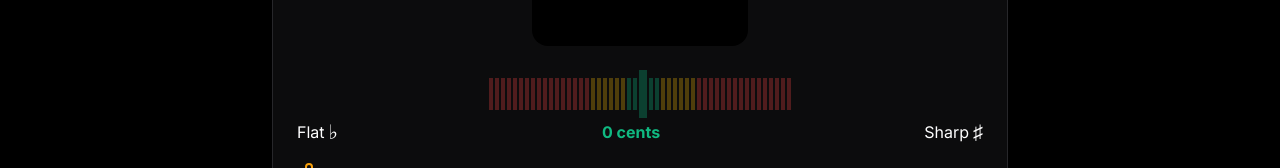
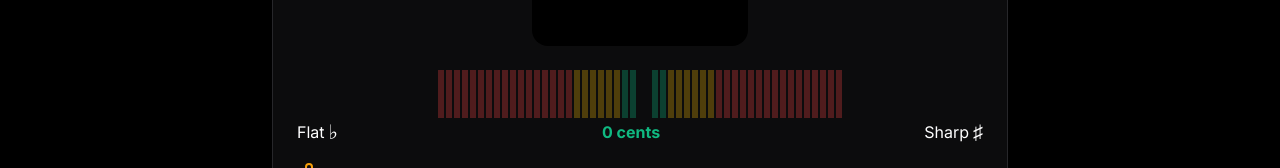
Before and after one commit to randysoller/onspace-9bg96c-13939, a React (Vite) app: page /tuner in a window 1280 px wide. Shown: the part 411-579 px from the top of the page. Built offline with nearby package versions, Linux system fonts and the light colour scheme; no server answers.

Commit message:
Resize tuner circle and bar meter

```diff
--- a/src/pages/Tuner.tsx
+++ b/src/pages/Tuner.tsx
@@ -63,10 +63,10 @@ export default function Tuner() {
       // Light up the bar if it's at the current cent position (only when frequency is detected)
       const isActive = detectedFrequency && Math.abs(i - centPosition) <= 1;
 
-      // Middle bar is taller (h-12 vs h-8) and thicker (w-2 vs w-1)
+      // Middle bar is taller (h-18 vs h-12) and thicker (w-3 vs w-1.5) - 50% larger
       const isMiddleBar = i === centerBar;
-      const barHeight = isMiddleBar ? 'h-12' : 'h-8';
-      const barWidth = isMiddleBar ? 'w-2' : 'w-1';
+      const barHeight = isMiddleBar ? 'h-18' : 'h-12';
+      const barWidth = isMiddleBar ? 'w-3' : 'w-1.5';
 
       bars.push(
         <div
@@ -147,7 +147,7 @@ export default function Tuner() {
             <div className="relative inline-flex items-center justify-center bg-black rounded-2xl px-12 py-8" style={{ minHeight: '180px', minWidth: '200px' }}>
               {/* Circle indicator when in tune */}
               {isInTune && (
-                <div className="absolute inset-0 -m-8 border-4 border-emerald-500 rounded-full animate-pulse" />
+                <div className="absolute inset-4 border-4 border-emerald-500 rounded-full animate-pulse" />
               )}
 
               {/* Note Name - always rendered with fixed height */}
@@ -168,7 +168,7 @@ export default function Tuner() {
           </div>
 
           {/* Frequency Bars - Always visible with fixed height */}
-          <div className="flex items-center justify-center gap-0.5 mb-4" style={{ minHeight: '32px' }}>
+          <div className="flex items-center justify-center gap-0.5 mb-4" style={{ minHeight: '48px' }}>
             {generateBars()}
           </div>
 
```
